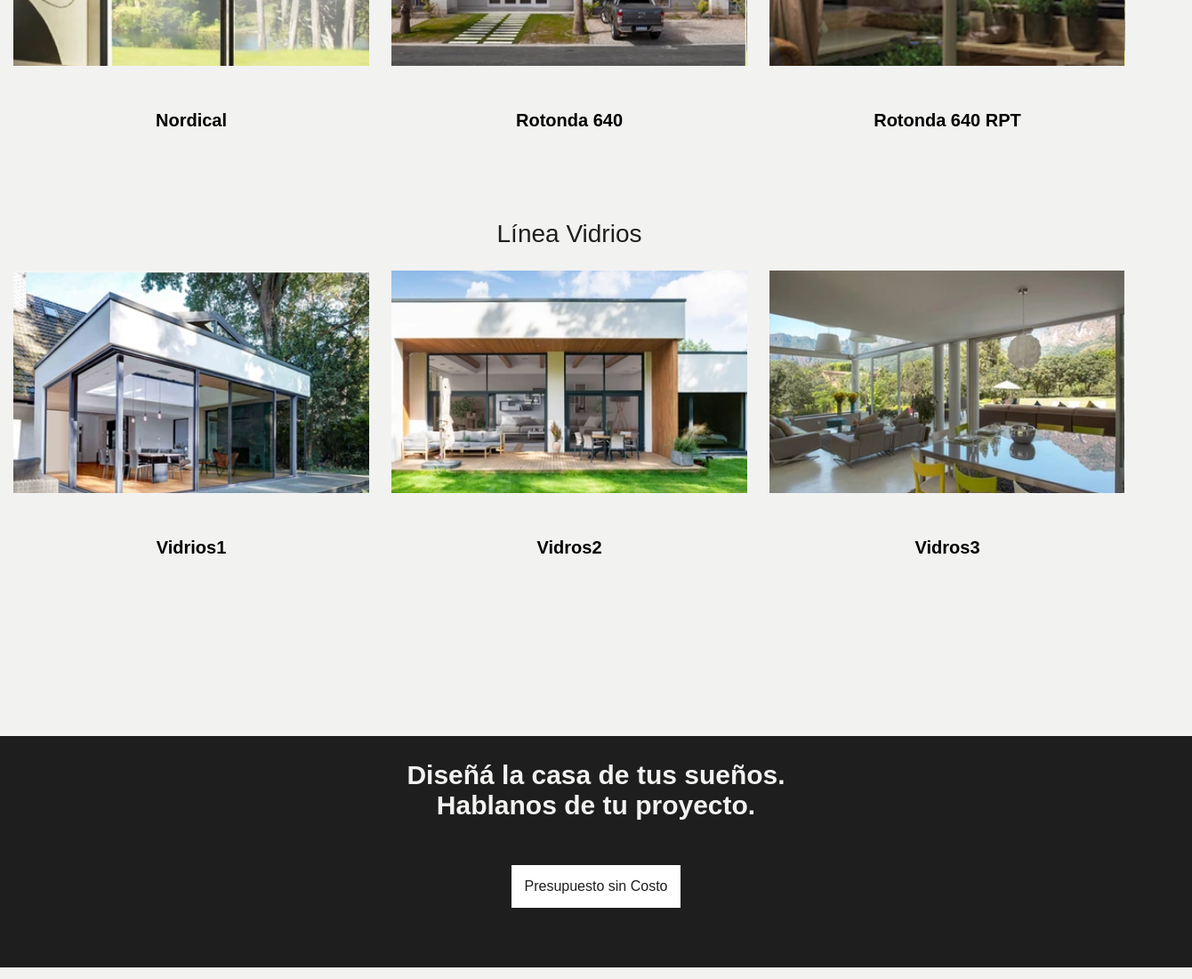
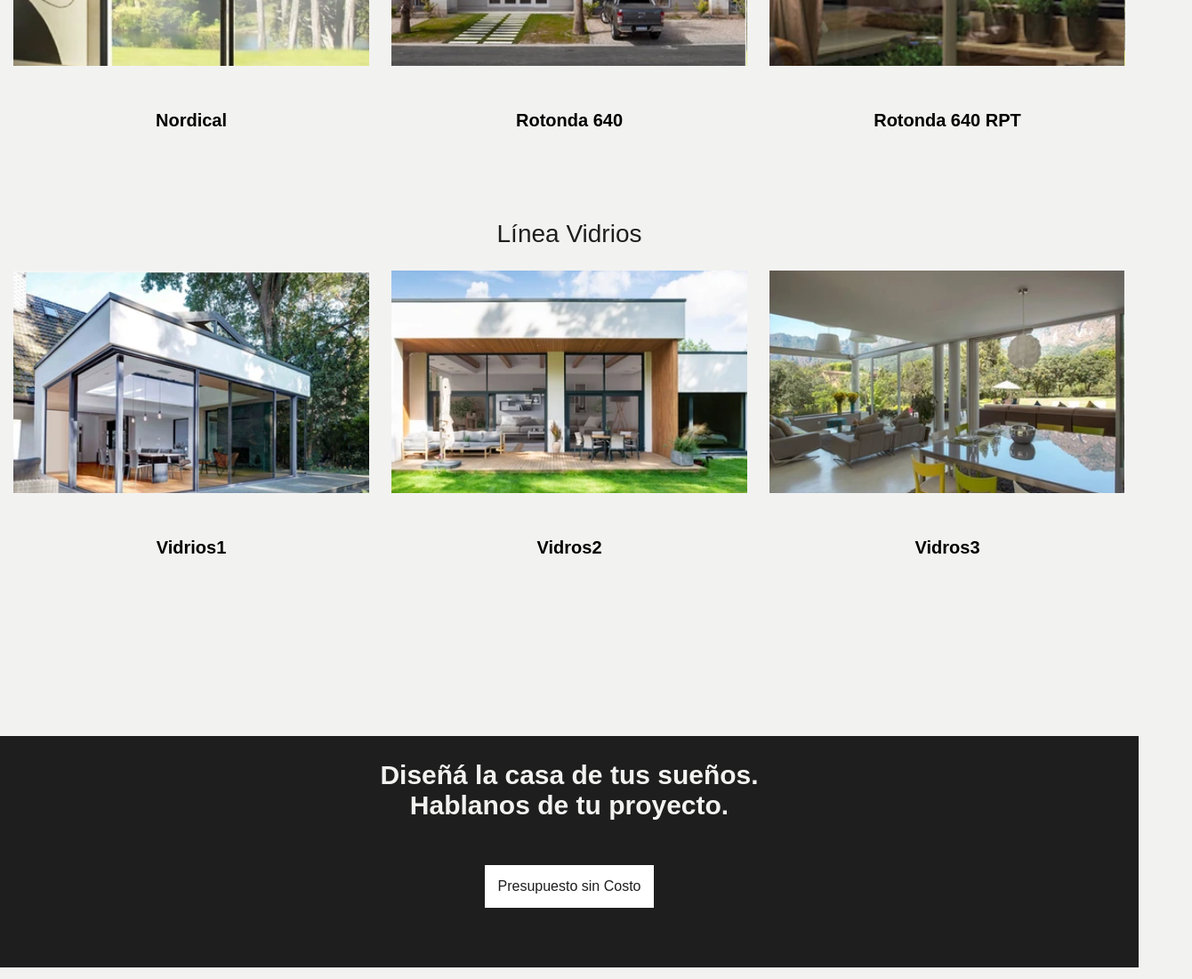
Before and after one commit to Codef1ca/modelica, a React (Create React App) app: page /servicios in a window 1280 px wide. Shown: the part 979-2079 px from the top of the page at 89% size, 1340 px wide, since content can reach past the window. Built offline with nearby package versions, Linux system fonts and the light colour scheme.

Commit message:
cambios en la pantalla al cambiar de ventana

```diff
--- a/src/App.css
+++ b/src/App.css
@@ -685,7 +685,7 @@ grid-template-columns: 1fr 1fr;
 
 /* LinkWPP */
 .divLinkWPP{
-  width: 100%;
+  width:auto;
   height: 200px;
   background-color: #1E1E1E;
 
@@ -736,3 +736,20 @@ grid-template-columns: 1fr 1fr;
   color: #f8bc28;
 
 }
+
+
+::-webkit-scrollbar {
+  width: 12px;
+}
+
+::-webkit-scrollbar-track {
+  background-color: #f1f1f1;
+}
+
+::-webkit-scrollbar-thumb {
+  background-color: #888;
+}
+
+::-webkit-scrollbar-thumb:hover {
+  background-color: #555;
+}
--- a/src/Routes/Home.jsx
+++ b/src/Routes/Home.jsx
@@ -1,4 +1,4 @@
-import React from 'react'
+import React, {useEffect} from 'react'
 import Navbar from '../Components/Navbar'
 import Hero from '../Components/Hero'
 import Benefits from "../Components/Beneficios/benefits";
@@ -6,6 +6,12 @@ import Lineas from "../Components/Lineas/lineas";
 import Testimonios from "../Components/Testimonios/testimonios";
 
 const Home = () => {
+
+  useEffect(() => {
+    window.scrollTo(0, 0);
+  }, []);
+
+
   return (
     <div>
         <Navbar/>
--- a/src/Routes/Servicios.jsx
+++ b/src/Routes/Servicios.jsx
@@ -1,11 +1,17 @@
-import React from 'react';
+import React, { useEffect, useRef } from 'react';
 import Navbar from "../Components/Navbar"
 import LineasProductos from '../Components/LineasProductos/LineasProductos';
 import LinkWhatsApp from '../Components/LineasProductos/LinkWhatsApp';
 
 const Servicios = () => {
+    useEffect(() => {
+        window.scrollTo(0, 0);
+      }, []);
+
+
+
     return (
-        <div>
+        <div >
             <Navbar/>
             <LineasProductos/>
             <LinkWhatsApp/>
```
